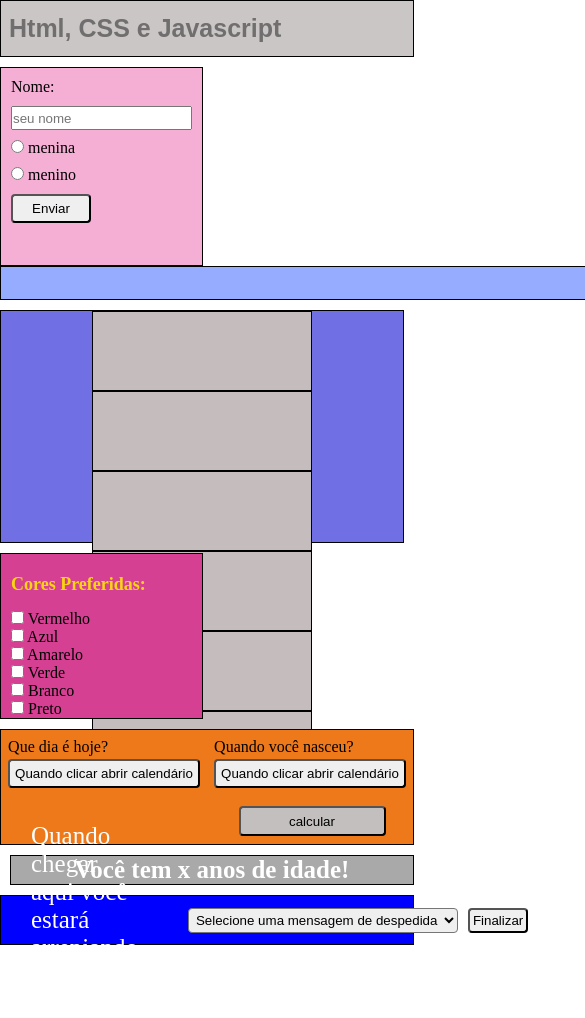
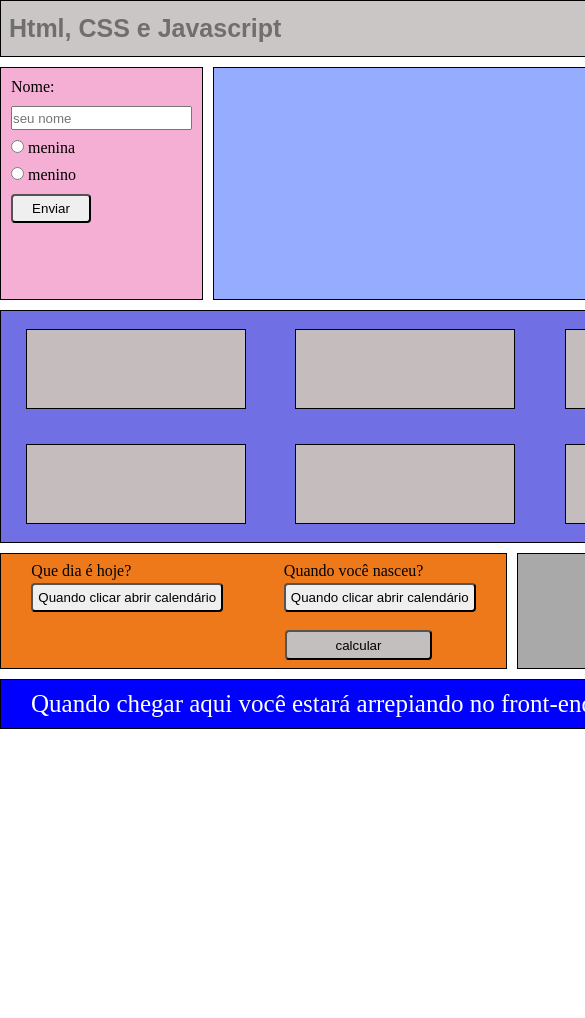
Before and after one commit to valmirdeveloper/Vivencia-profissional-comlurb, a plain HTML site: page index.html in a window 390 px wide. Shown: the top 1018 px of the page, 585 px wide, since content can reach past the window. After the commit the page ends 844 px from the top, so only its background shows below. Drawn offline with Linux system fonts and the light colour scheme.

Commit message:
editando o responsivo

```diff
--- a/css/style.css
+++ b/css/style.css
@@ -57,7 +57,6 @@
     .resposta-sexo{
         background-color: #96ADFF;
         width: 811px;
-
         color: white;
         display: flex;
         align-items: center;
@@ -226,9 +225,5 @@
      /* Responsividade */
 
      @media (max-width: 1050px){
-        .container{
-        width: 414px;
-        margin: auto;
 
-        }
      }
```
